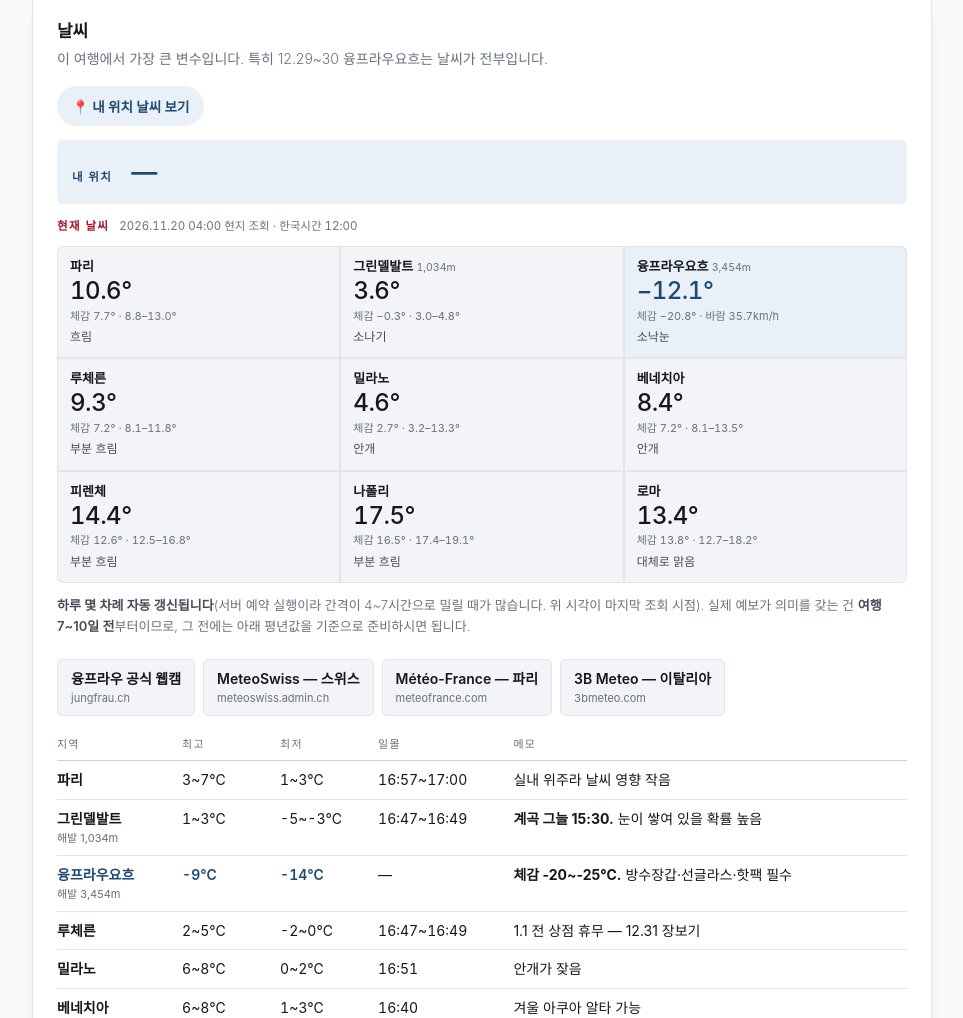
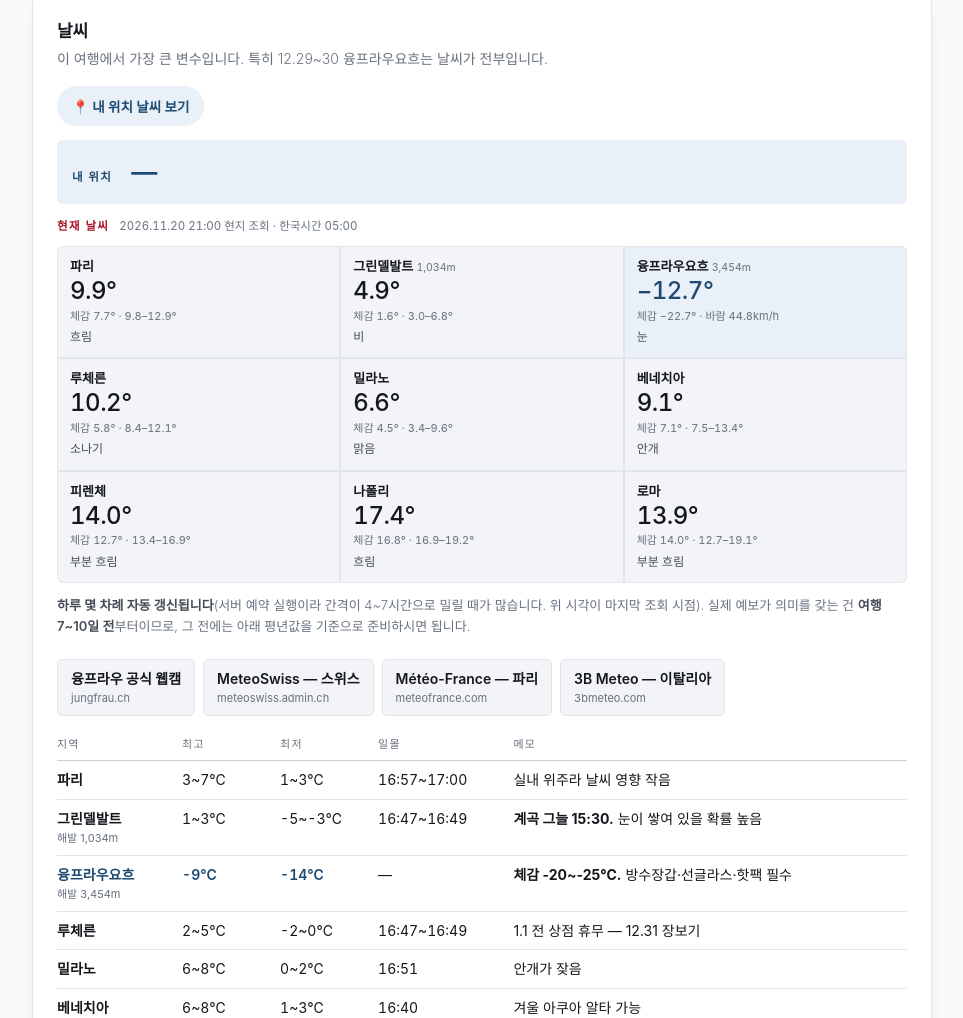
Before and after one commit to teamtesila-jpg/our-winter-trip, a plain HTML site: page index.html in a window 1280 px wide. Shown: the part 7823-8841 px from the top of the page, without its empty margins (158-1121 px from the left). Drawn offline with Linux system fonts and the light colour scheme.

Commit message:
auto: weather/fx

```diff
--- a/index.html
+++ b/index.html
@@ -765,7 +765,7 @@ body.pv .day.today .date .d{color:var(--move)}
     <div class="dl-row" data-date="2027-01-03"><span class="dd">1.3</span><span class="db cxl">취소마감</span><span class="dt">로마 나보나 — 무료취소 마감</span><span class="dm"></span></div>
     <div class="dl-row" data-date="2027-01-06"><span class="dd">1.6</span><span class="db cxl">취소마감</span><span class="dt">나폴리 — 현지 14:00 (한국 22:00) · <b>이후 전액 미환불</b></span><span class="dm"></span></div>
   </div>
-  <p class="dl-note nokrw">유로와 프랑 금액 옆의 원화(≈ 표시)와 숙소 카드의 원화는 하루 몇 차례 갱신되는 환율(<span id="fxTime">2026.11.20 · USD 1,331원 · EUR 1,461원 · CHF 1,578원</span>)로 자동 환산되지만, <b>예산의 만원 단위 숫자는 보수적으로 잡은 기준 환율(USD 1,378 · CHF 1,705 · EUR 1,525) 고정</b>이라 두 값이 다를 수 있으며,
+  <p class="dl-note nokrw">유로와 프랑 금액 옆의 원화(≈ 표시)와 숙소 카드의 원화는 하루 몇 차례 갱신되는 환율(<span id="fxTime">2026.11.21 · USD 1,331원 · EUR 1,461원 · CHF 1,578원</span>)로 자동 환산되지만, <b>예산의 만원 단위 숫자는 보수적으로 잡은 기준 환율(USD 1,378 · CHF 1,705 · EUR 1,525) 고정</b>이라 두 값이 다를 수 있으며,
   실제 청구액은 결제 시점 환율에 따라 조금 달라집니다.</p>
   </details>
 </section>
@@ -1070,18 +1070,18 @@ body.pv .day.today .date .d{color:var(--move)}
 
   <div class="snap-head">
     <span class="snap-title">현재 날씨</span>
-    <span class="snap-time">2026.11.20 04:00 현지 조회 · 한국시간 12:00</span>
+    <span class="snap-time">2026.11.20 21:00 현지 조회 · 한국시간 05:00</span>
   </div>
   <div class="snap-grid">
-    <div class="sc-card"><span class="sc-city">파리</span><span class="sc-t">10.6°</span><span class="sc-m">체감 7.7° · 8.8–13.0°</span><span class="sc-w">흐림</span></div>
-    <div class="sc-card"><span class="sc-city">그린델발트 <em>1,034m</em></span><span class="sc-t">3.6°</span><span class="sc-m">체감 −0.3° · 3.0–4.8°</span><span class="sc-w">소나기</span></div>
-    <div class="sc-card alp"><span class="sc-city">융프라우요흐 <em>3,454m</em></span><span class="sc-t">−12.1°</span><span class="sc-m">체감 −20.8° · 바람 35.7km/h</span><span class="sc-w">소낙눈</span></div>
-    <div class="sc-card"><span class="sc-city">루체른</span><span class="sc-t">9.3°</span><span class="sc-m">체감 7.2° · 8.1–11.8°</span><span class="sc-w">부분 흐림</span></div>
-    <div class="sc-card"><span class="sc-city">밀라노</span><span class="sc-t">4.6°</span><span class="sc-m">체감 2.7° · 3.2–13.3°</span><span class="sc-w">안개</span></div>
-    <div class="sc-card"><span class="sc-city">베네치아</span><span class="sc-t">8.4°</span><span class="sc-m">체감 7.2° · 8.1–13.5°</span><span class="sc-w">안개</span></div>
-    <div class="sc-card"><span class="sc-city">피렌체</span><span class="sc-t">14.4°</span><span class="sc-m">체감 12.6° · 12.5–16.8°</span><span class="sc-w">부분 흐림</span></div>
-    <div class="sc-card"><span class="sc-city">나폴리</span><span class="sc-t">17.5°</span><span class="sc-m">체감 16.5° · 17.4–19.1°</span><span class="sc-w">부분 흐림</span></div>
-    <div class="sc-card"><span class="sc-city">로마</span><span class="sc-t">13.4°</span><span class="sc-m">체감 13.8° · 12.7–18.2°</span><span class="sc-w">대체로 맑음</span></div>
+    <div class="sc-card"><span class="sc-city">파리</span><span class="sc-t">9.9°</span><span class="sc-m">체감 7.7° · 9.8–12.9°</span><span class="sc-w">흐림</span></div>
+    <div class="sc-card"><span class="sc-city">그린델발트 <em>1,034m</em></span><span class="sc-t">4.9°</span><span class="sc-m">체감 1.6° · 3.0–6.8°</span><span class="sc-w">비</span></div>
+    <div class="sc-card alp"><span class="sc-city">융프라우요흐 <em>3,454m</em></span><span class="sc-t">−12.7°</span><span class="sc-m">체감 −22.7° · 바람 44.8km/h</span><span class="sc-w">눈</span></div>
+    <div class="sc-card"><span class="sc-city">루체른</span><span class="sc-t">10.2°</span><span class="sc-m">체감 5.8° · 8.4–12.1°</span><span class="sc-w">소나기</span></div>
+    <div class="sc-card"><span class="sc-city">밀라노</span><span class="sc-t">6.6°</span><span class="sc-m">체감 4.5° · 3.4–9.6°</span><span class="sc-w">맑음</span></div>
+    <div class="sc-card"><span class="sc-city">베네치아</span><span class="sc-t">9.1°</span><span class="sc-m">체감 7.1° · 7.5–13.4°</span><span class="sc-w">안개</span></div>
+    <div class="sc-card"><span class="sc-city">피렌체</span><span class="sc-t">14.0°</span><span class="sc-m">체감 12.7° · 13.4–16.9°</span><span class="sc-w">부분 흐림</span></div>
+    <div class="sc-card"><span class="sc-city">나폴리</span><span class="sc-t">17.4°</span><span class="sc-m">체감 16.8° · 16.9–19.2°</span><span class="sc-w">흐림</span></div>
+    <div class="sc-card"><span class="sc-city">로마</span><span class="sc-t">13.9°</span><span class="sc-m">체감 14.0° · 12.7–19.1°</span><span class="sc-w">부분 흐림</span></div>
 
   </div>
   <p class="snap-note"><b>하루 몇 차례 자동 갱신됩니다</b>(서버 예약 실행이라 간격이 4~7시간으로 밀릴 때가 많습니다. 위 시각이 마지막 조회 시점). 실제 예보가 의미를 갖는 건 <b>여행 7~10일 전</b>부터이므로, 그 전에는 아래 평년값을 기준으로 준비하시면 됩니다.</p>
```
